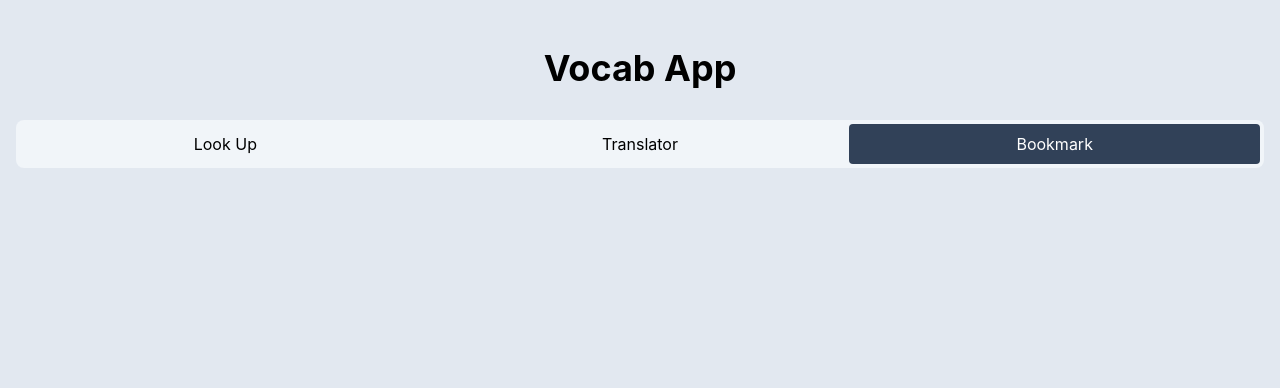
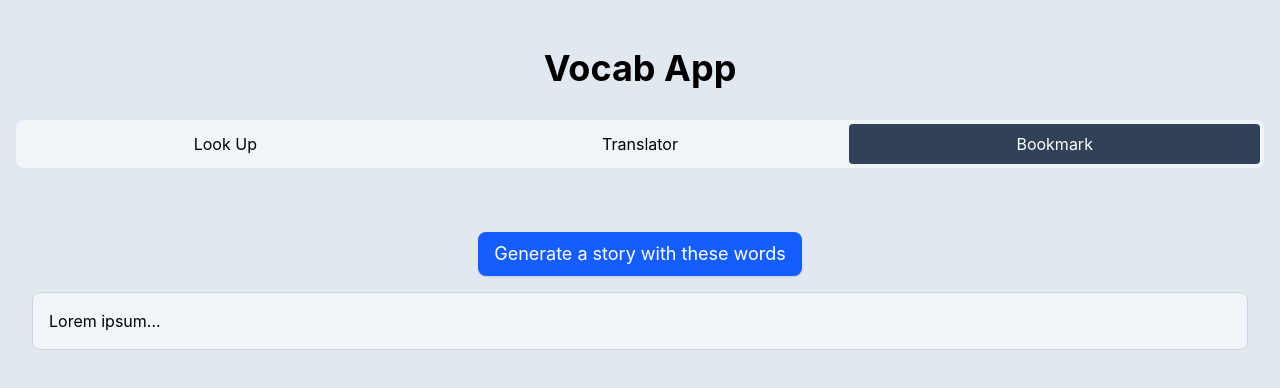
Before and after one commit to stevencpttm/cm633-10-2026-c-vocab-app, a React (Vite) app: page /bookmark in a window 1280 px wide. Shown: the top 388 px of the page. Built offline with nearby package versions, Linux system fonts and the light colour scheme.

Commit message:
bookmark page button template

```diff
--- a/src/pages/Bookmark.jsx
+++ b/src/pages/Bookmark.jsx
@@ -6,7 +6,7 @@ function Bookmark() {
 
   return (
     <>
-      <ul className="grid grid-cols-3 gap-2">
+      <ul className="grid grid-cols-3 gap-2 mb-8">
         {words.map((word, index) => {
           return (
             <li key={index} className="py-4 px-2 bg-slate-50 rounded-lg">
@@ -15,6 +15,14 @@ function Bookmark() {
           );
         })}
       </ul>
+
+      <button className="bg-blue-600 text-white px-4 py-2 text-center rounded-lg text-lg hover:scale-105 hover:bg-blue-700 transition shadow">
+        Generate a story with these words
+      </button>
+
+      <div className="bg-slate-100 p-4 text-base mt-4 rounded-lg text-left border border-slate-300">
+        Lorem ipsum...
+      </div>
     </>
   );
 }
```
